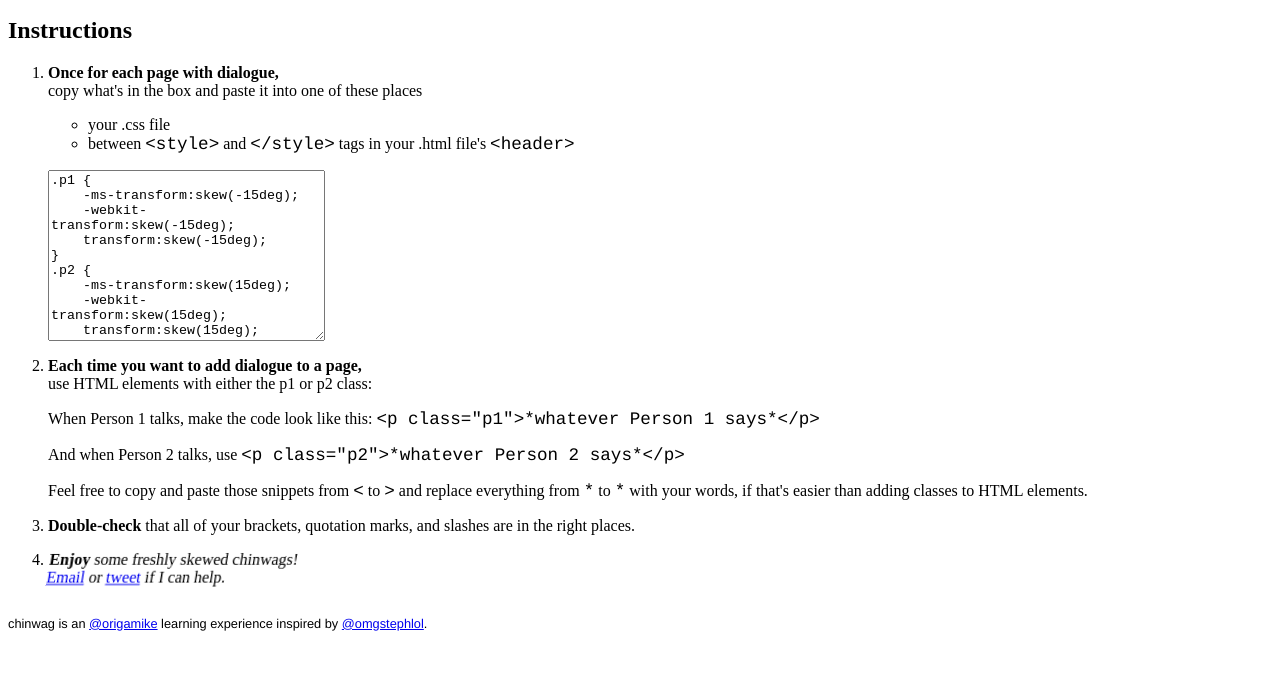
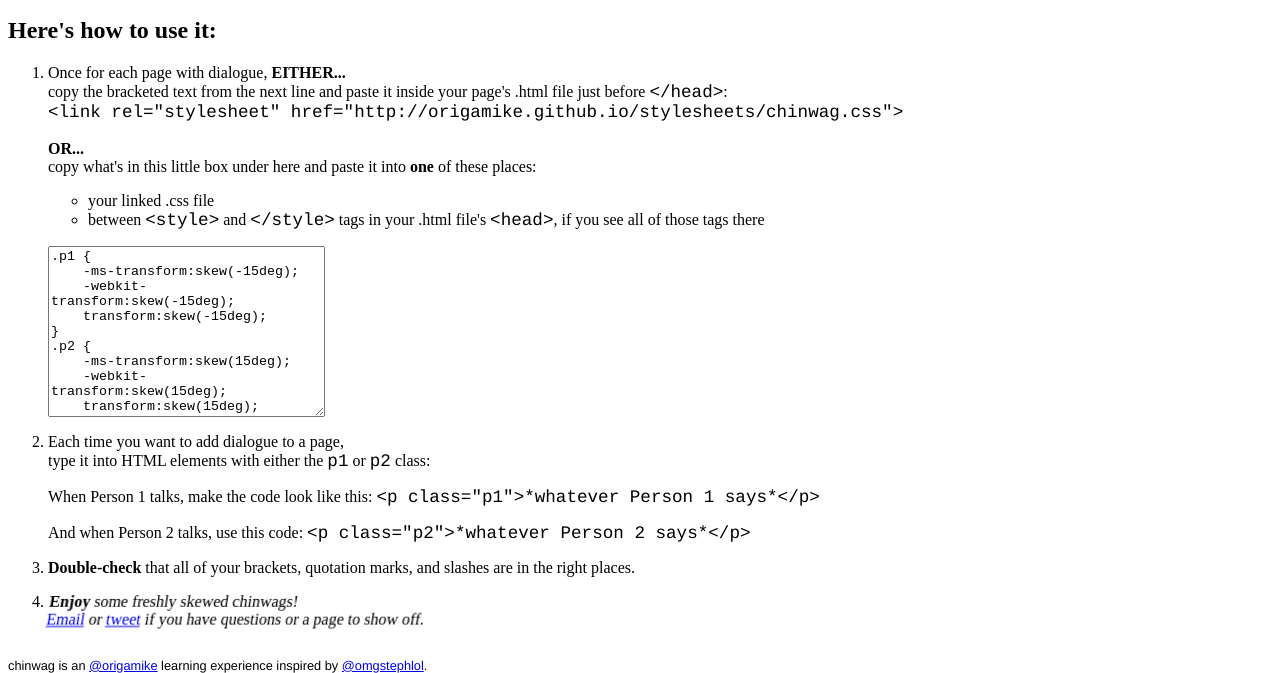
Before and after one commit to origamike/chinwag, a plain HTML site: page index.html in a window 1280 px wide. Shown: the part 197-870 px from the top of the page. Before the commit the page ends 828 px from the top, so only its background shows below. Drawn offline with Linux system fonts and the light colour scheme.

Commit message:
differentiated internal css and chinwag.css for public use, clarified some instructions

```diff
--- a/index.html
+++ b/index.html
@@ -2,7 +2,7 @@
 <html>
 <head>
 <title>Chinwag</title>
-<link rel="stylesheet" href="chinwag.css">
+<link rel="stylesheet" href="chinwaginternal.css">
 <script src="chinwag.js"></script>
 </head>
 <body>
@@ -13,13 +13,16 @@
 <p class="p1">It'd take a miracle.</p>
 </div>
 <div id="instructions">
-<h2>Instructions</h2>
+<h2>Here's how to use it:</h2>
 <ol>
-<li><p><strong>Once for each page with dialogue,</strong><br>
-copy what's in the box and paste it into one of these places
+<li><p>Once for each page with dialogue, <strong>EITHER...</strong><br>
+copy the bracketed text from the next line and paste it inside your page's .html file just before <span class="code">&lt;/head&gt;</span>:<br><span class="code">&lt;link rel=&quot;stylesheet&quot; href=&quot;http://origamike.github.io/stylesheets/chinwag.css&quot;&gt;</span>
+<br><br>
+<strong>OR...</strong><br>
+copy what's in this little box under here and paste it into <strong>one</strong> of these places:
 <ul>
-<li>your .css file</li>
-<li>between <span class="code">&lt;style&gt;</span> and <span class="code">&lt;/style&gt;</span> tags in your .html file's <span class="code">&lt;header&gt;</span></li>
+<li>your linked .css file</li>
+<li>between <span class="code">&lt;style&gt;</span> and <span class="code">&lt;/style&gt;</span> tags in your .html file's <span class="code">&lt;head&gt;</span>, if you see all of those tags there</li>
 </ul></p>
 <textarea rows=11 cols=32 readonly="true">
 .p1 {
@@ -33,14 +36,13 @@ copy what's in the box and paste it into one of these places
     transform:skew(15deg);
 }
 </textarea></li>
-<li><p><strong>Each time you want to add dialogue to a page,</strong><br>
-use HTML elements with either the p1 or p2 class:</p>
+<li><p>Each time you want to add dialogue to a page,<br>
+type it into HTML elements with either the <span class="code">p1</span> or <span class="code">p2</span> class:</p>
 <p>When Person 1 talks, make the code look like this: <span class="code">&lt;p class="p1"&gt;*whatever Person 1 says*&lt;/p&gt;</span></p>
-<p>And when Person 2 talks, use <span class="code">&lt;p class="p2"&gt;*whatever Person 2 says*&lt;/p&gt;</span></p>
-<p>Feel free to copy and paste those snippets from <span class="code">&lt;</span> to <span class="code">&gt;</span> and replace everything from <span class="code">*</span> to <span class="code">*</span> with your words, if that's easier than adding classes to HTML elements.</p>
+<p>And when Person 2 talks, use this code: <span class="code">&lt;p class="p2"&gt;*whatever Person 2 says*&lt;/p&gt;</span></p>
 </li>
 <li><p><strong>Double-check</strong> that all of your brackets, quotation marks, and slashes are in the right places.</p></li>
-<li><p class="animatedskew"><strong>Enjoy</strong> some freshly skewed chinwags!<br><a target="_blank" href="mailto:mike@tesserapps.com?subject=chinwag question">Email</a> or <a target="_blank" href="https://twitter.com/intent/tweet?text=@origamike chinwag question: ">tweet</a> if I can help.</p></li>
+<li><p class="animatedskew"><strong>Enjoy</strong> some freshly skewed chinwags!<br><a target="_blank" href="mailto:mike@tesserapps.com?subject=chinwag question">Email</a> or <a target="_blank" href="https://twitter.com/intent/tweet?text=@origamike chinwag question: ">tweet</a> if you have questions or a page to show off.</p></li>
 </ol>
 </div>
 <br><br><br>
```
Also changed, not shown: chinwaginternal.css (renamed from chinwag.css), 1 other file.
